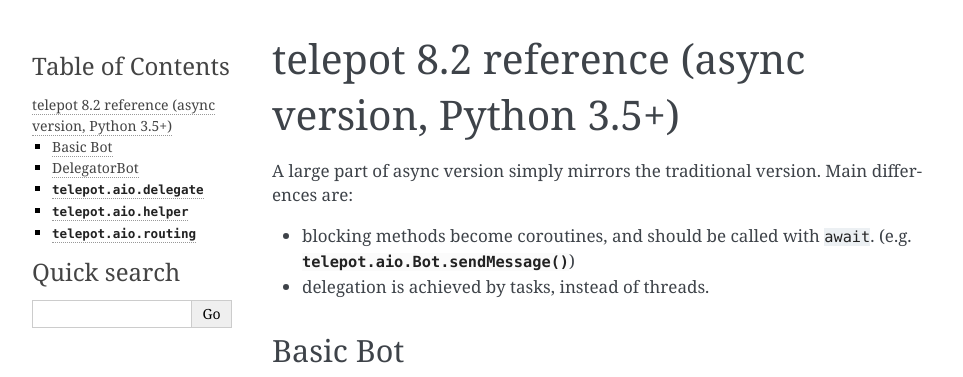
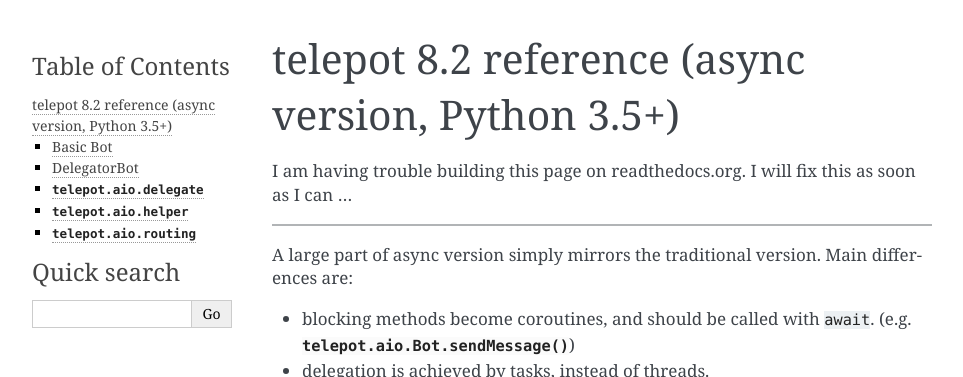
Before and after one commit to nickoala/telepot, a Sphinx documentation site: the page built from doc/referencea.rst, in a window 1280 px wide and 900 px high, cut to the strip 0-377 px from the top of the window. Shown: the whole strip, without its empty margins (148-1111 px from the left). Built offline with Sphinx 7.4.7, drawn with Linux system fonts in a browser that asks for light colours.

Commit message:
I am having trouble building this page on readthedocs.org

```diff
--- a/doc/referencea.rst
+++ b/doc/referencea.rst
@@ -1,5 +1,10 @@
 telepot 8.2 reference (async version, Python 3.5+)
 ==================================================
+
+I am having trouble building this page on readthedocs.org. I will
+fix this as soon as I can ...
+
+------------------
 
 A large part of async version simply mirrors the traditional version.
 Main differences are:
```
